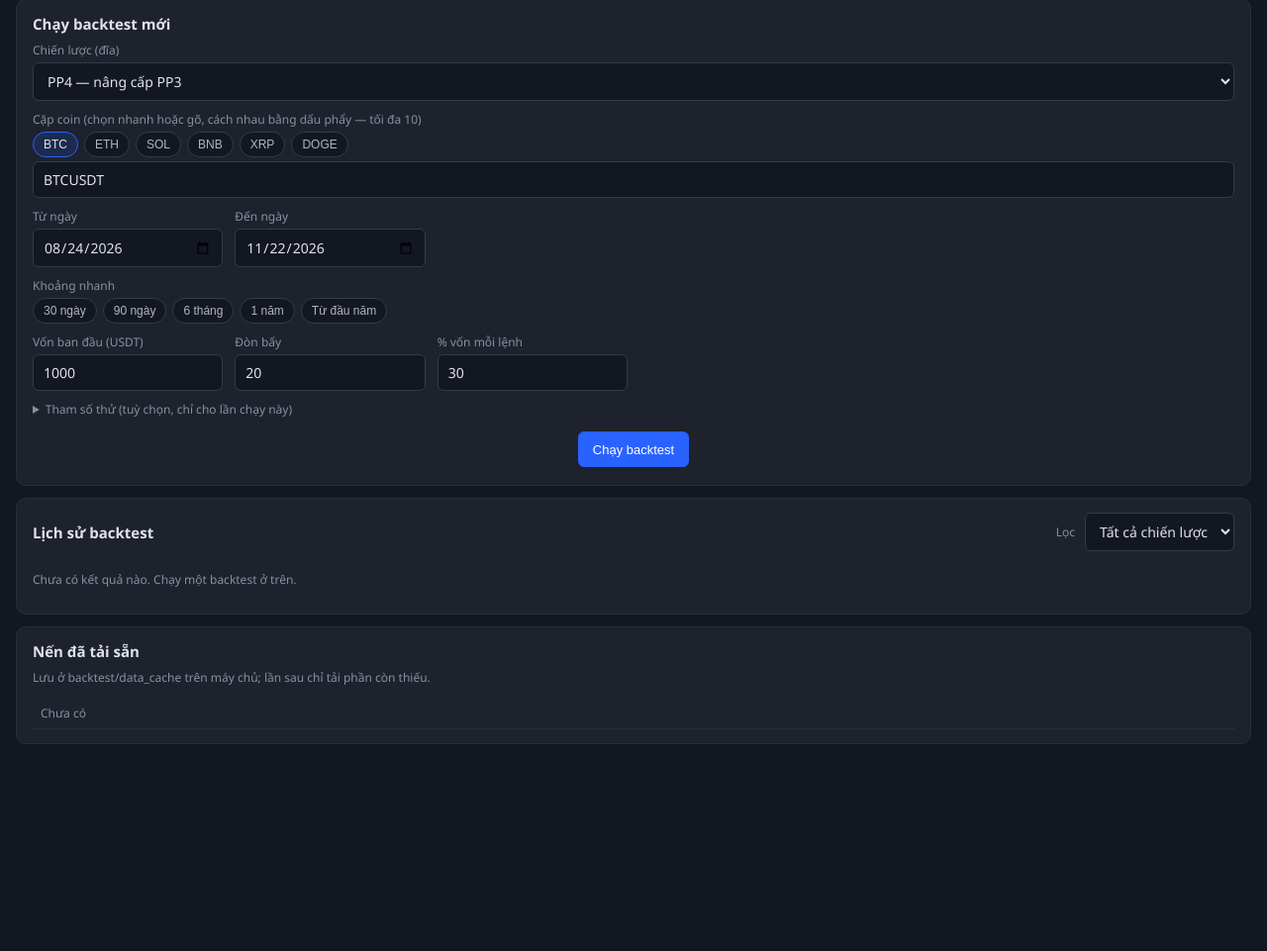
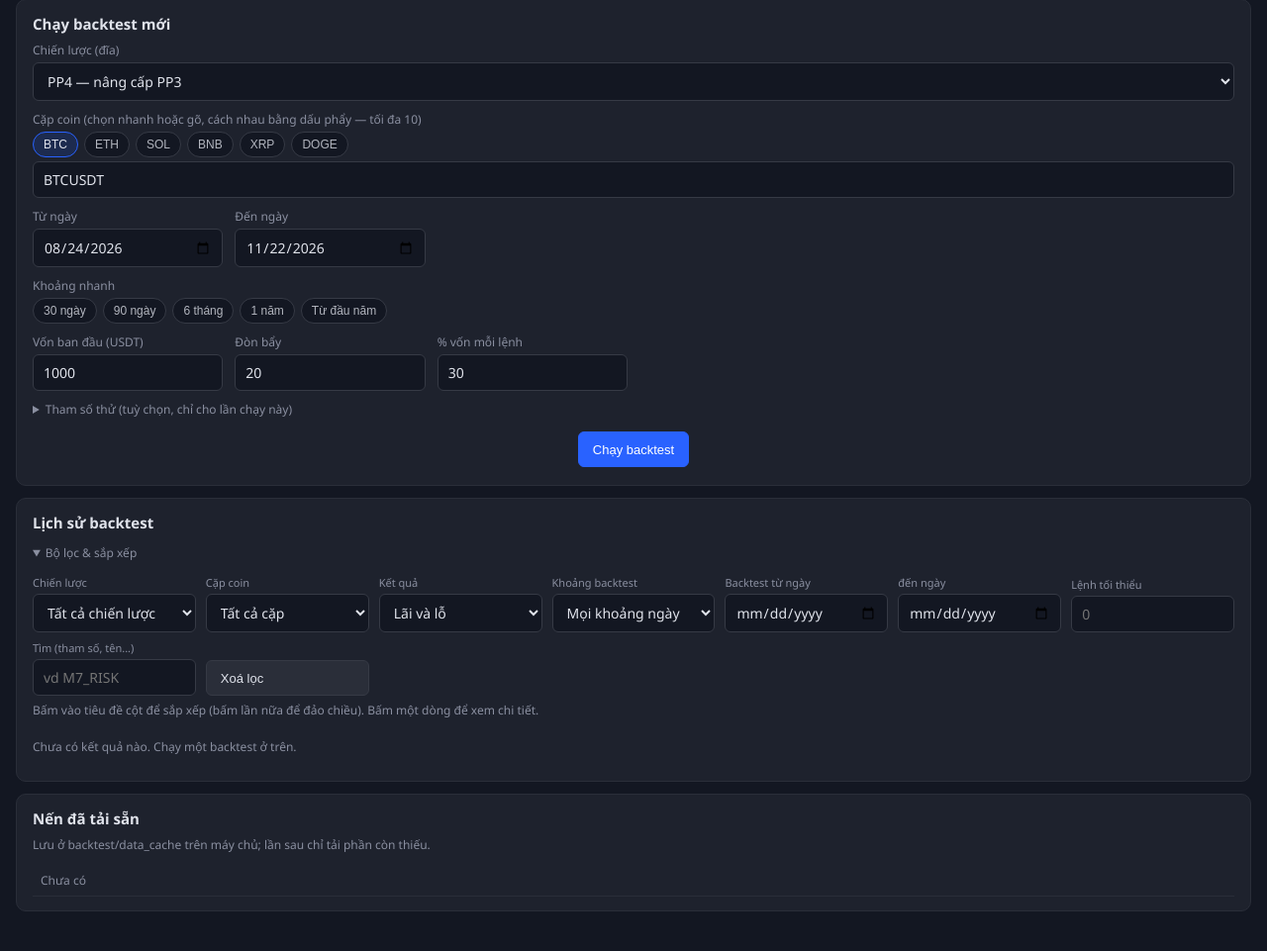
Before and after one commit to ducthanh207/bot_trade_realtime_ver1_with_cursor, a Flask app: page /backtest in a window 1280 px wide. Shown: the part 144-1105 px from the top of the page at 99% size. Run offline with Flask 3, Linux system fonts and the light colour scheme; data that the repository does not hold is empty.

Commit message:
Lịch sử backtest: bộ lọc (PP, cặp, lãi/lỗ, khoảng ngày, số lệnh, tìm chữ) + bấm cột để sắp xếp
Index lưu thêm profit factor, chuỗi thua dài nhất, lời/lỗ USDT; kết quả cũ được bổ sung tự động khi đọc.

Co-Authored-By: Claude Opus 5.5 <noreply@anthropic.com>
Claude-Session: https://claude.ai/code/session_01NBEjYdaUzVeDPHtibMHJfF

```diff
--- a/web/static/css/dashboard.css
+++ b/web/static/css/dashboard.css
@@ -676,6 +676,24 @@ body {
 .chips { display: flex; flex-wrap: wrap; gap: 6px; }
 .chip { font-size: 12px; padding: 5px 10px; border-radius: 999px; border: 1px solid #363a45; background: #131722; cursor: pointer; color: #b2b5be; }
 .chip.on { background: #1d2b4f; border-color: #2962ff; color: #e0e3eb; }
+/* [2026-11-22] Lịch sử backtest: bộ lọc + sắp xếp cột */
+.hist-filter { display: grid; grid-template-columns: repeat(auto-fill, minmax(150px, 1fr)); gap: 8px 10px; align-items: end; margin-top: 10px; }
+.hist-filter .field > span { font-size: 11px; }
+.hist-filter select, .hist-filter input { width: 100%; box-sizing: border-box; }
+.hist-filter .btn { width: 100%; }
+.hist-sort-m { display: none; }
+.hist-box { margin-top: 8px; }
+.hist-box > summary { cursor: pointer; padding: 4px 0; }
+#histActive { color: #8fb0ff; }
+.tbl th.sortable { cursor: pointer; user-select: none; }
+.tbl th.sortable:hover { color: #e0e3eb; }
+.tbl th.sorted { color: #8fb0ff; }
+.tbl th .arr { font-size: 10px; margin-left: 3px; opacity: .45; }
+.tbl th.sorted .arr { opacity: 1; }
+@media (max-width: 768px) {
+  .hist-filter { grid-template-columns: 1fr 1fr; }
+  .hist-sort-m { display: flex; }
+}
 @media (max-width: 768px) {
   .pg { padding: 10px 10px 40px; }
   .grid-cards { grid-template-columns: 1fr; }
--- a/web/static/js/backtest_page.js
+++ b/web/static/js/backtest_page.js
@@ -73,29 +73,134 @@
   });
 
   // ---------- lịch sử ----------
-  var items = [];
+  // [2026-11-22] Lọc (chiến lược, cặp, lãi/lỗ, khoảng ngày, số lệnh, chữ) + bấm tiêu đề cột để sắp xếp.
+  var items = [], restored = false;
   function label(id) { var d = disks.filter(function (x) { return x.id === id; })[0]; return d ? d.short : id; }
+  function d10(v) { return String(v == null ? "" : v).slice(0, 10); }
+  function ovText(x) { return Object.keys(x.overrides || {}).map(function (k) { return k + "=" + x.overrides[k]; }).join(" "); }
+  function nOrNull(v) { return (v === null || v === undefined || v === "" || isNaN(Number(v))) ? null : Number(v); }
+  // [khoá, tiêu đề, giá trị để sắp xếp, chiều mặc định khi bấm lần đầu]
+  var COLS = [
+    ["saved_at", "Lúc chạy", function (x) { return nOrNull(x.saved_at); }, -1],
+    ["method", "Chiến lược", function (x) { return String(x.label || label(x.method)).toLowerCase(); }, 1],
+    ["symbol", "Cặp", function (x) { return String(x.symbol || ""); }, 1],
+    ["start", "Khoảng ngày", function (x) { return d10(x.start) + d10(x.end); }, -1],
+    ["return_pct", "Lời/lỗ %", function (x) { return nOrNull(x.return_pct); }, -1],
+    ["total_pnl", "Lời/lỗ USDT", function (x) { return nOrNull(x.total_pnl); }, -1],
+    ["max_drawdown_pct", "DD max", function (x) { return nOrNull(x.max_drawdown_pct); }, 1],
+    ["total_trades", "Lệnh", function (x) { return nOrNull(x.total_trades); }, -1],
+    ["winrate", "Winrate", function (x) { return nOrNull(x.winrate); }, -1],
+    ["profit_factor", "Profit factor", function (x) {  // không có lệnh thua mà có lãi → coi như vô cùng
+      var v = nOrNull(x.profit_factor); return v === null && Number(x.return_pct) > 0 && x.max_loss_streak === 0 ? Infinity : v; }, -1],
+    ["max_loss_streak", "Chuỗi thua", function (x) { return nOrNull(x.max_loss_streak); }, 1],
+    ["overrides", "Tham số thử", function (x) { return ovText(x); }, 1]
+  ];
+  var SKEY = "bt_hist_view";
+  var view = {sort: "saved_at", dir: -1};
+  var FIELDS = ["fFilter", "hSym", "hRes", "hRange", "hFrom", "hTo", "hMinTr", "hText"];
+  try { var sv = JSON.parse(localStorage.getItem(SKEY) || "null"); if (sv && sv.sort) view = sv; } catch (e) {}
+  function saveView() {
+    view.f = {}; FIELDS.forEach(function (k) { view.f[k] = $(k).value; });
+    try { localStorage.setItem(SKEY, JSON.stringify(view)); } catch (e) {}
+  }
+  function col(k) { return COLS.filter(function (c) { return c[0] === k; })[0] || COLS[0]; }
+  var NARROW = window.matchMedia && window.matchMedia("(max-width: 768px)").matches;
+  if (NARROW) $("histBox").open = false;  // điện thoại: thu gọn bộ lọc, bấm để mở
+  function runAt(t) {
+    var d = new Date(t * 1000);
+    return NARROW ? d.toLocaleString("vi-VN", {hour12: false, day: "2-digit", month: "2-digit", hour: "2-digit", minute: "2-digit"})
+      : d.toLocaleString("vi-VN", {hour12: false});
+  }
+  $("hSort").innerHTML = COLS.map(function (c) { return "<option value='" + c[0] + "'>" + esc(c[1]) + "</option>"; }).join("");
+
+  function fillSelect(id, first, vals) {  // giữ lựa chọn hiện tại nếu còn
+    var el = $(id), cur = el.value;
+    el.innerHTML = "<option value=''>" + esc(first) + "</option>" + vals.map(function (v) {
+      return "<option value='" + esc(v[0]) + "'>" + esc(v[1]) + "</option>"; }).join("");
+    if (cur && vals.some(function (v) { return v[0] === cur; })) el.value = cur;
+  }
+  function uniq(a) { return a.filter(function (v, i) { return v && a.indexOf(v) === i; }); }
+  function fillOptions() {
+    fillSelect("hSym", "Tất cả cặp", uniq(items.map(function (x) { return x.symbol; })).sort().map(function (v) { return [v, v]; }));
+    fillSelect("hRange", "Mọi khoảng ngày", uniq(items.map(function (x) { return d10(x.start) + "|" + d10(x.end); })).sort().reverse()
+      .map(function (v) { var p = v.split("|"); return [v, p[0] + " → " + p[1]]; }));
+  }
+
+  function filtered() {
+    var f = $("fFilter").value, sym = $("hSym").value, res = $("hRes").value, rg = $("hRange").value;
+    var from = $("hFrom").value, to = $("hTo").value, minTr = parseInt($("hMinTr").value, 10) || 0;
+    var q = $("hText").value.trim().toLowerCase();
+    return items.filter(function (x) {
+      var r = Number(x.return_pct || 0);
+      if (f && x.method !== f) return false;
+      if (sym && x.symbol !== sym) return false;
+      if (res === "win" && !(r > 0)) return false;
+      if (res === "loss" && !(r < 0)) return false;
+      if (rg && d10(x.start) + "|" + d10(x.end) !== rg) return false;
+      if (from && d10(x.start) < from) return false;  // khoảng backtest nằm trong [từ, đến]
+      if (to && d10(x.end) > to) return false;
+      if (minTr && !(Number(x.total_trades || 0) >= minTr)) return false;
+      if (q && [x.label, label(x.method), x.disk_name, x.symbol, ovText(x), x.batch].join(" ").toLowerCase().indexOf(q) < 0) return false;
+      return true;
+    });
+  }
+  function sorted(rows) {
+    var get = col(view.sort)[2], dir = view.dir;
+    return rows.map(function (x, i) { return {x: x, v: get(x), i: i}; }).sort(function (a, b) {
+      if (a.v === null && b.v === null) return a.i - b.i;
+      if (a.v === null) return 1;  // ô trống luôn nằm cuối
+      if (b.v === null) return -1;
+      var c = typeof a.v === "string" ? a.v.localeCompare(b.v) : (a.v < b.v ? -1 : a.v > b.v ? 1 : 0);
+      return c ? c * dir : a.i - b.i;
+    }).map(function (o) { return o.x; });
+  }
+
   function drawHist() {
-    var f = $("fFilter").value;
-    var rows = items.filter(function (x) { return !f || x.method === f; });
+    var rows = sorted(filtered());
+    $("hSort").value = view.sort;
+    $("hDir").textContent = view.dir < 0 ? "↓ Giảm dần" : "↑ Tăng dần";
+    var nf = FIELDS.filter(function (k) { return $(k).value; }).length;
+    $("histActive").textContent = nf ? "(đang lọc " + nf + " điều kiện)" : "";
+    $("histCount").textContent = items.length ? rows.length + " / " + items.length + " kết quả" : "";
+    $("histEmpty").textContent = items.length ? "Không có kết quả nào khớp bộ lọc." : "Chưa có kết quả nào. Chạy một backtest ở trên.";
     $("histEmpty").style.display = rows.length ? "none" : "";
-    $("histTbl").innerHTML = rows.length ? "<tr><th>Lúc chạy</th><th>Chiến lược</th><th>Cặp</th><th>Khoảng ngày</th><th>Lời/lỗ %</th>" +
-      "<th>DD max</th><th>Lệnh</th><th>Winrate</th><th>Tham số thử</th></tr>" + rows.map(function (x) {
-        var r = Number(x.return_pct || 0), ov = Object.keys(x.overrides || {}).map(function (k) { return k + "=" + x.overrides[k]; }).join(" ");
-        return "<tr class='click' data-id='" + esc(x.id) + "'><td>" + new Date(x.saved_at * 1000).toLocaleString("vi-VN", {hour12: false}) +
-          "</td><td>" + esc(x.label || label(x.method)) + "</td><td>" + esc(x.symbol) + "</td><td>" + esc(String(x.start).slice(0, 10)) + " → " +
-          esc(String(x.end).slice(0, 10)) + "</td><td class='" + (r >= 0 ? "pos" : "neg") + "'>" + V.money(r) + "%</td><td>" + V.num(x.max_drawdown_pct, 1) +
-          "%</td><td>" + esc(x.total_trades) + "</td><td>" + V.num(x.winrate, 1) + "%</td><td class='muted'>" + esc(ov) + "</td></tr>";
+    $("histTbl").innerHTML = rows.length ? "<tr>" + COLS.map(function (c) {
+        var on = c[0] === view.sort;
+        return "<th class='sortable" + (on ? " sorted" : "") + "' data-k='" + c[0] + "' title='Bấm để sắp xếp'>" + esc(c[1]) +
+          "<span class='arr'>" + (on ? (view.dir < 0 ? "▼" : "▲") : "↕") + "</span></th>";
+      }).join("") + "</tr>" + rows.map(function (x) {
+        var r = Number(x.return_pct || 0), pnl = nOrNull(x.total_pnl), pf = nOrNull(x.profit_factor);
+        return "<tr class='click' data-id='" + esc(x.id) + "'><td>" + runAt(x.saved_at) +
+          "</td><td>" + esc(x.label || label(x.method)) + "</td><td>" + esc(x.symbol) + "</td><td>" + esc(d10(x.start)) + " → " +
+          esc(d10(x.end)) + "</td><td class='" + (r >= 0 ? "pos" : "neg") + "'>" + V.money(r) + "%</td><td class='" +
+          (pnl === null ? "" : pnl >= 0 ? "pos" : "neg") + "'>" + (pnl === null ? "—" : V.money(pnl)) + "</td><td>" + V.num(x.max_drawdown_pct, 1) +
+          "%</td><td>" + esc(x.total_trades) + "</td><td>" + V.num(x.winrate, 1) + "%</td><td>" +
+          (pf !== null ? pf.toFixed(2) : (Number(x.return_pct) > 0 && x.max_loss_streak === 0 ? "∞" : "—")) + "</td><td>" +
+          (x.max_loss_streak == null ? "—" : esc(x.max_loss_streak)) + "</td><td class='muted'>" + esc(ovText(x)) + "</td></tr>";
       }).join("") : "";
   }
-  $("fFilter").addEventListener("change", drawHist);
+  function setSort(k, dir) { view.sort = k; view.dir = dir; saveView(); drawHist(); }
+  FIELDS.forEach(function (k) { $(k).addEventListener(k === "hText" || k === "hMinTr" ? "input" : "change", function () { saveView(); drawHist(); }); });
+  $("hSort").addEventListener("change", function () { setSort(this.value, col(this.value)[3]); });
+  $("hDir").addEventListener("click", function () { setSort(view.sort, -view.dir); });
+  $("hClear").addEventListener("click", function () {
+    FIELDS.forEach(function (k) { $(k).value = ""; }); saveView(); drawHist();
+  });
   $("histTbl").addEventListener("click", function (e) {
+    var th = e.target.closest("th.sortable");
+    if (th) { var k = th.dataset.k; setSort(k, k === view.sort ? -view.dir : col(k)[3]); return; }
     var tr = e.target.closest("tr.click"); if (tr) openResult(tr.dataset.id);
   });
+  function restoreFilters() {  // sau khi có danh sách đĩa / cặp mới đặt lại lựa chọn đã lưu
+    var f = view.f || {};
+    FIELDS.forEach(function (k) { if (f[k] != null && f[k] !== "") $(k).value = f[k]; });
+  }
 
   function refresh() {
-    return api("/api/backtests").then(function (d) {
+    return api("/api/backtests?limit=300").then(function (d) {
       items = d.items || [];
+      fillOptions();
+      if (!restored) { restoreFilters(); restored = true; }
       drawHist();
       var run = d.running || [];
       $("runningCard").style.display = run.length ? "" : "none";
--- a/web/templates/backtest.html
+++ b/web/templates/backtest.html
@@ -35,7 +35,24 @@
 
   <section class="card" style="margin-top:12px">
     <div class="row" style="justify-content:space-between"><h2 style="margin:0">Lịch sử backtest</h2>
-      <label class="row muted">Lọc <select id="fFilter"><option value="">Tất cả chiến lược</option></select></label></div>
+      <span class="muted" id="histCount"></span></div>
+    {# [2026-11-22] Bộ lọc + sắp xếp lịch sử (lọc ngay trên trình duyệt, không đổi dữ liệu đã lưu) #}
+    <details class="hist-box" id="histBox" open><summary class="muted">Bộ lọc &amp; sắp xếp <span id="histActive"></span></summary>
+    <div class="hist-filter" id="histFilter">
+      <label class="field"><span>Chiến lược</span><select id="fFilter"><option value="">Tất cả chiến lược</option></select></label>
+      <label class="field"><span>Cặp coin</span><select id="hSym"><option value="">Tất cả cặp</option></select></label>
+      <label class="field"><span>Kết quả</span><select id="hRes">
+        <option value="">Lãi và lỗ</option><option value="win">Chỉ lãi</option><option value="loss">Chỉ lỗ</option></select></label>
+      <label class="field"><span>Khoảng backtest</span><select id="hRange"><option value="">Mọi khoảng ngày</option></select></label>
+      <label class="field"><span>Backtest từ ngày</span><input type="date" id="hFrom"></label>
+      <label class="field"><span>đến ngày</span><input type="date" id="hTo"></label>
+      <label class="field"><span>Lệnh tối thiểu</span><input type="number" id="hMinTr" min="0" step="1" placeholder="0"></label>
+      <label class="field"><span>Tìm (tham số, tên...)</span><input type="text" id="hText" placeholder="vd M7_RISK" autocomplete="off"></label>
+      <label class="field hist-sort-m"><span>Sắp xếp theo</span><select id="hSort"></select></label>
+      <div class="field hist-sort-m"><span>&nbsp;</span><button class="btn" id="hDir" type="button">↓ Giảm dần</button></div>
+      <div class="field"><span>&nbsp;</span><button class="btn" id="hClear" type="button">Xoá lọc</button></div>
+    </div></details>
+    <p class="muted" style="margin:6px 0 0">Bấm vào tiêu đề cột để sắp xếp (bấm lần nữa để đảo chiều). Bấm một dòng để xem chi tiết.</p>
     <div class="tbl-wrap" style="margin-top:8px"><table class="tbl" id="histTbl"></table></div>
     <p class="muted" id="histEmpty" style="display:none">Chưa có kết quả nào. Chạy một backtest ở trên.</p>
   </section>
```
Also changed, not shown: backtest/results_store.py (+35 -1 lines), tests/test_results_store.py (added, +40 -0 lines).
